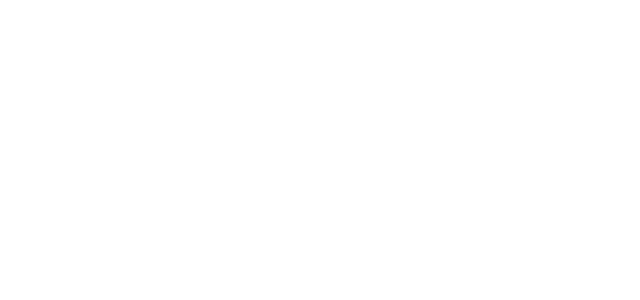
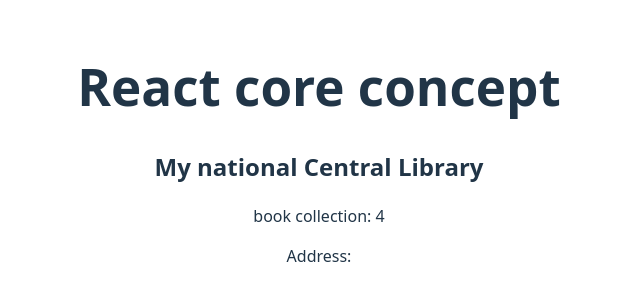
Before and after one commit to CreativeGhalib/react-js, a React (Vite) app: page / in a window 1280 px wide. Shown: the part 246-546 px from the top of the page, without its empty margins (321-961 px from the left). Built offline with nearby package versions, Linux system fonts and the light colour scheme.

Commit message:
Learnt how to export default and import

```diff
--- a/src/App.jsx
+++ b/src/App.jsx
@@ -1,10 +1,27 @@
-import Library from "./library"
+import { useState } from 'react'
+import reactLogo from './assets/react.svg'
+import viteLogo from '/vite.svg'
+import Library from './library';
+import './App.css'
 
 function App() {
+  const books = [
+    { id: 1, name: 'The Great Gatsby', price: 10.99 },
+    { id: 1, name: 'The vue book', price: 11.99 },
+    { id: 1, name: 'The react nbook', price: 12.99 },
+    { id: 1, name: 'The book book', price: 12.99 },
+  ];
+
 
 
   return (
     <>
+
+      <h1>React core concept</h1>
+      <Library books={books}></Library>
+
+
+
 
 
     </>
--- a/src/library.jsx
+++ b/src/library.jsx
@@ -1,8 +1,9 @@
-export default function Library() {
+export default function Library({books}) {
   return (
     <div>
       <h2>My national Central Library</h2>
+      <p>book collection: {books.length}</p>
       <p>Address:</p>
     </div>
-  )
+  );
 }
```
